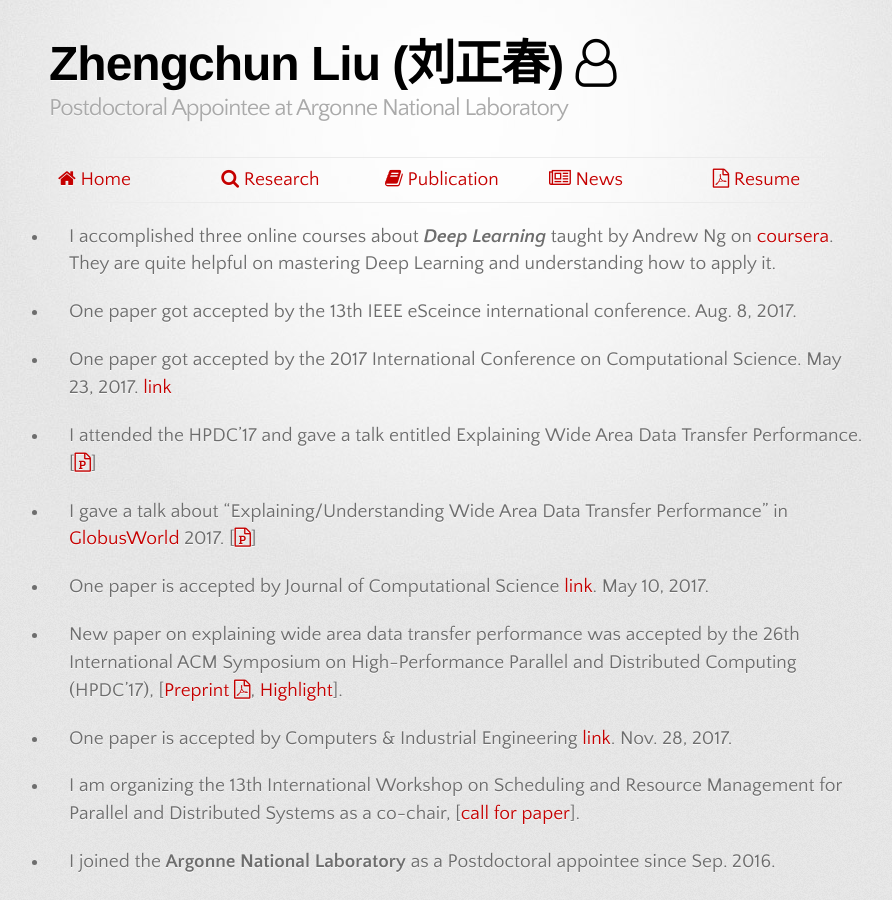
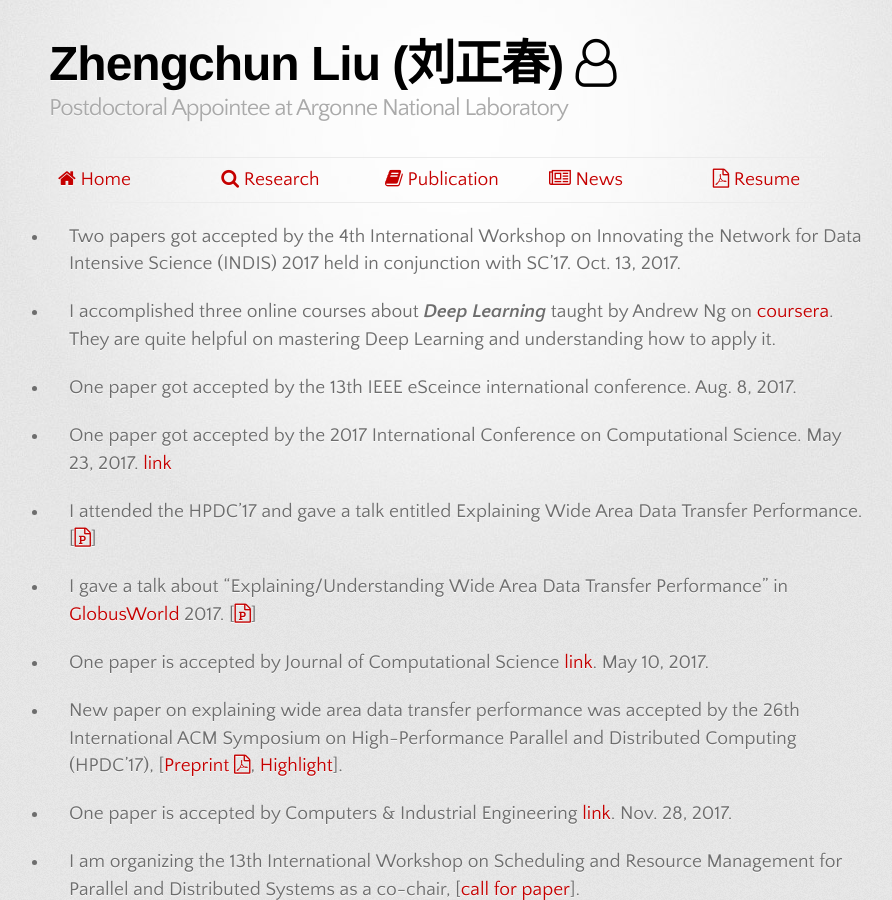
Before and after one commit to lzhengchun/lzhengchun.github.io, a Jekyll site: the page built from News.md, in a window 1280 px wide and 900 px high. Shown: the whole window, without its empty margins (181-1073 px from the left). Built offline with Jekyll 4.4.1, drawn with Linux system fonts in a browser that asks for light colours; some web fonts are replaced.

Commit message:
add, delete, polish etc.

```diff
--- a/News.md
+++ b/News.md
@@ -2,6 +2,8 @@
 layout: default
 title: What's new
 ---
+* Two papers got accepted by the 4th International Workshop on Innovating the Network for Data Intensive Science (INDIS) 2017 held in conjunction with SC'17. Oct. 13, 2017.
+
 * I accomplished three online courses about ***Deep Learning*** taught by Andrew Ng on [coursera](https://www.coursera.org/specializations/deep-learning). They are quite helpful on mastering Deep Learning and understanding how to apply it.
 
 * One paper got accepted by the 13th IEEE eSceince international conference. Aug. 8, 2017.
```
